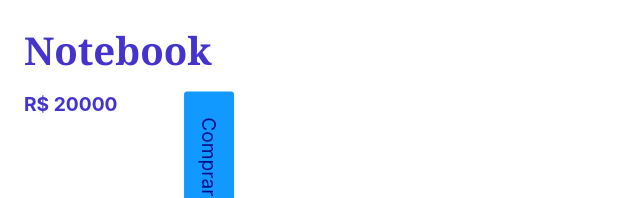
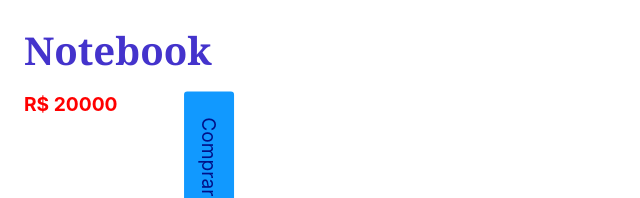
Before and after one commit to tatisabinoviana/ReactParaIniciantesOrigamid, a React (Create React App) app: page / in a window 1280 px wide. Shown: the top 198 px of the page, without its empty margins (0-640 px from the left). Built offline with nearby package versions, Linux system fonts and the light colour scheme.

Commit message:
outra possibilidade de atribuir um value é implementar ele dentro da classe pai, seguido de -- para ser usada nas filhas

```diff
--- a/src/Components/Produto.module.css
+++ b/src/Components/Produto.module.css
@@ -1,14 +1,11 @@
 .titulo,
 .preco {
   color: #43c;
+  --cor: red;
 }
 
-@value cor: red;
-@value cor2: blue;
-@value cor3: black;
-
 .preco {
-  color: cor;
+  color: var(--cor);
   font-weight: bold;
 }
 
```
